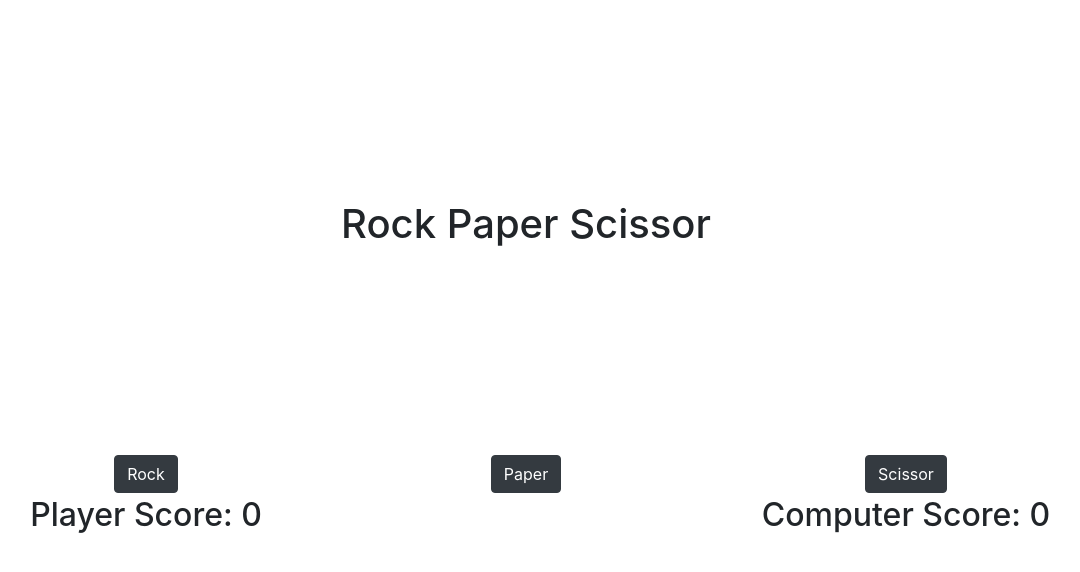
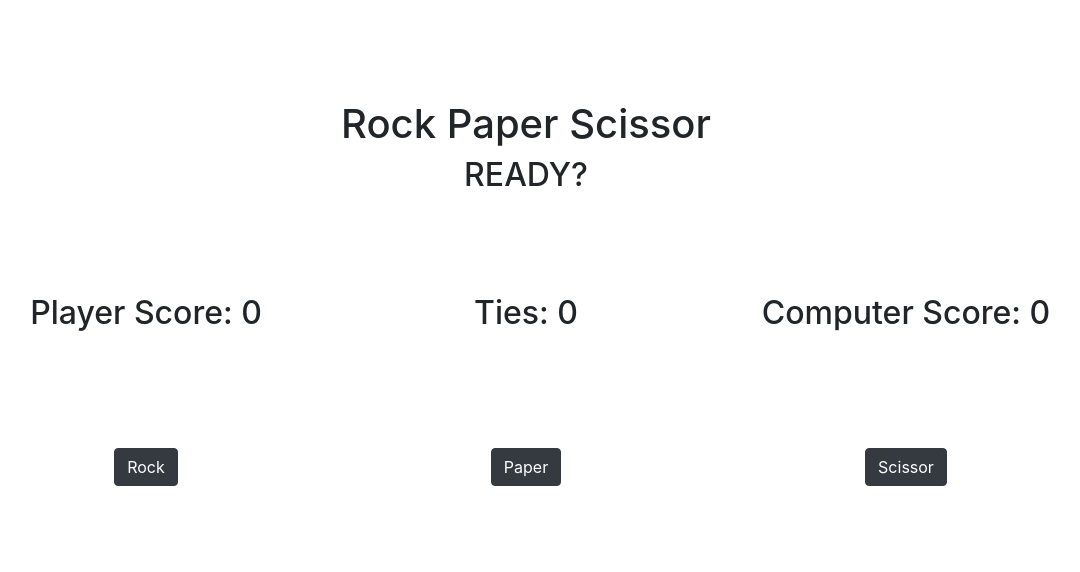
Before and after one commit to nonfaketion/rockpaperscissor, a plain HTML site: page rockPaperScissor.html in a window 1280 px wide. Shown: the whole page, without its empty margins (114-1194 px from the left). Drawn offline with nearby package versions, Linux system fonts and the light colour scheme.

Commit message:
Organize styling

```diff
--- a/game.js
+++ b/game.js
@@ -12,8 +12,11 @@ function playRound(playerSelection, ComputerSelection) {
     const gameresult = document.querySelector('#gameresult');
     const playerscore = document.querySelector('#playerscore');
     const computerscore = document.querySelector('#computerscore');
+    const tiescore = document.querySelector('#tiescore');
     if (playerSelection == ComputerSelection) {
         //console.log("Tie" + " you played " + playerSelection + " and Computer played " + ComputerSelection);
+        ties++;
+        tiescore.textContent = "Tie: "  + ties;
         gameresult.textContent = "Tie! " + " You played " + playerSelection + " and Computer played " + ComputerSelection;
         playerscore.textContent = "Player Score: " + playerwin;
         computerscore.textContent = "Computer Score: " + computerwin;
@@ -72,6 +75,7 @@ const buttons = document.querySelectorAll('button');
 buttons.forEach(button => button.addEventListener('click', game));
 var playerwin = 0;
 var computerwin = 0;
+var ties = 0;
 
 function game(e) {
         const cpval = computerPlay();
--- a/rockPaperScissor.html
+++ b/rockPaperScissor.html
@@ -13,7 +13,27 @@
 <body>
     <div class="container" id ="toptitle">
         <h1>Rock Paper Scissor</h1>
-</div>
+        <div class="col-md">
+            <h2 id ="gameresult">READY?</h2>
+          </div>
+    </div>
+
+
+    <div class="container">
+        <div class="row">
+            <div class="col-sm">
+                <h2 id ="playerscore">Player Score: 0</h2>
+              </div>
+              <div class="col-sm">
+                <h2 id ="tiescore">Ties: 0</h2>
+              </div>
+              <div class="col-sm">
+                <h2 id ="computerscore">Computer Score: 0</h2>
+              </div>
+        </div>
+      </div>
+
+
 
     <div class="container">
         <div class="row">
@@ -26,17 +46,6 @@
           <div class="col-lg">
             <button type="button" id="btn-scissor" class="btn btn-dark">Scissor</button>
           </div>
-        </div>
-        <div class="row">
-            <div class="col-md">
-                <h2 id ="playerscore">Player Score: 0</h2>
-              </div>
-              <div class="col-md">
-                <h2 id ="gameresult"></h2>
-              </div>
-              <div class="col-md">
-                <h2 id ="computerscore">Computer Score: 0</h2>
-              </div>
         </div>
       </div>
 
--- a/style.css
+++ b/style.css
@@ -1,9 +1,11 @@
 #toptitle {
     text-align: center;
+    margin-bottom: 100px;
 }
+
 
 .container {
     text-align: center;
-    margin-top: 200px;
+    margin-top: 100px;
     font-size: 32px;
 }
```
